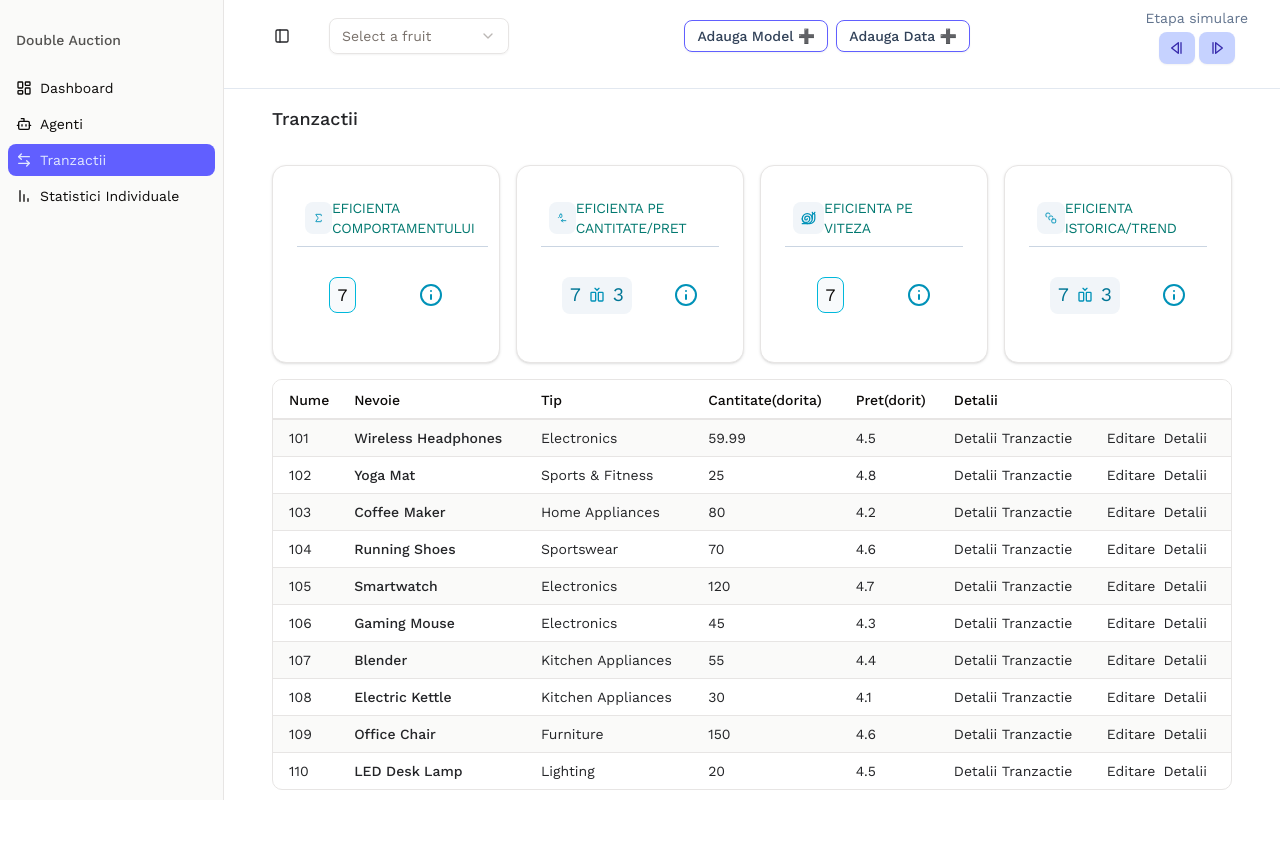
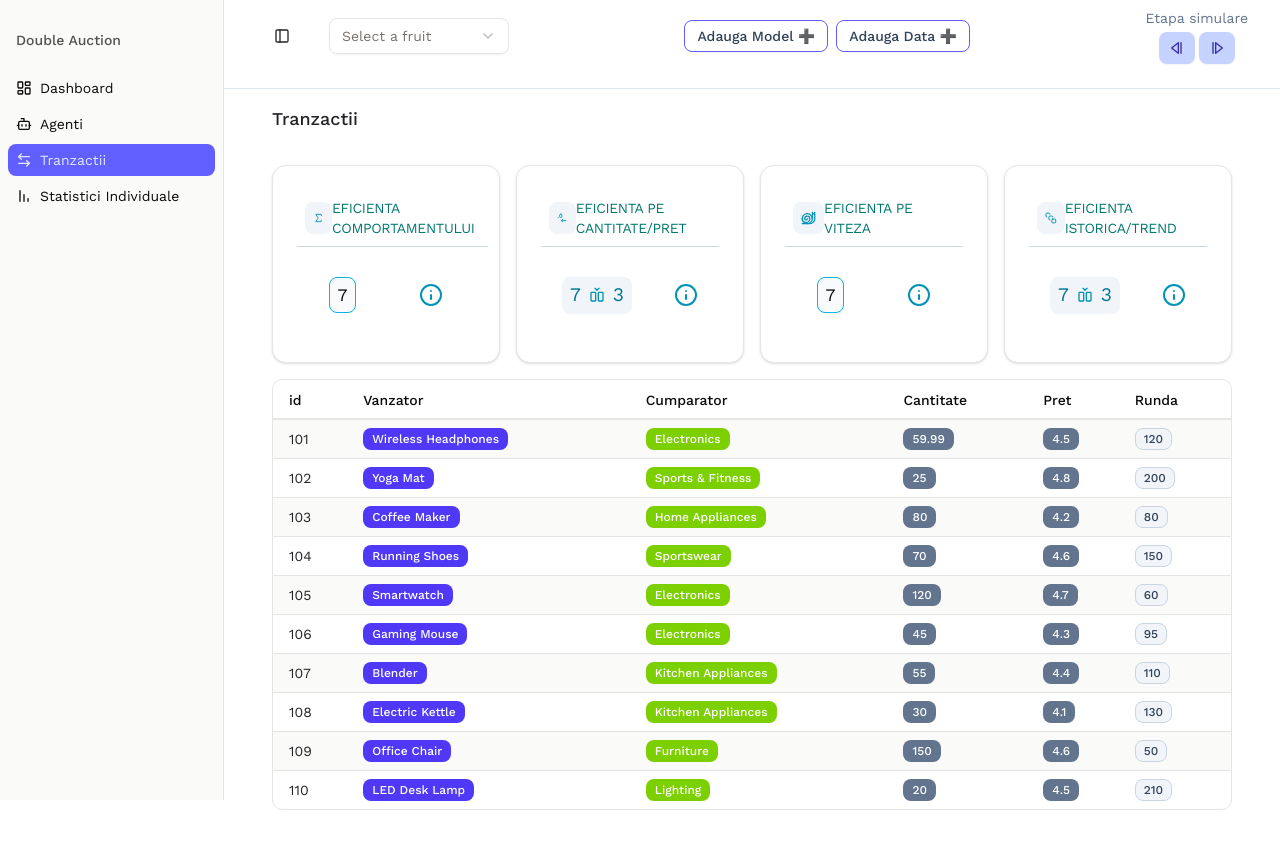
Before and after one commit to RobicaCodeaza/DoubleAuction-Ai, a React (Vite) app: page /tranzactii in a window 1280 px wide. Built offline with nearby package versions, Linux system fonts and the light colour scheme.

Commit message:
Feature/Tranzactii - Finished design

```diff
--- a/src/features/Tranzactii/TabelTranzactii.jsx
+++ b/src/features/Tranzactii/TabelTranzactii.jsx
@@ -1,3 +1,4 @@
+import { Badge } from '@/components/ui/badge'
 import {
     Table,
     TableBody,
@@ -116,13 +117,12 @@ export default function TabelTranzactii() {
             <Table>
                 <TableHeader>
                     <TableRow className="sticky top-0 bg-white after:absolute after:inset-x-0 after:bottom-0 after:h-px after:bg-stone-200 after:content-[''] dark:bg-stone-950 dark:after:bg-stone-800 [&>*]:whitespace-nowrap">
-                        <TableHead className="pl-4">Nume</TableHead>
-                        <TableHead>Nevoie</TableHead>
-                        <TableHead>Tip</TableHead>
-                        <TableHead>Cantitate(dorita)</TableHead>
-                        <TableHead>Pret(dorit)</TableHead>
-                        <TableHead>Detalii</TableHead>
-                        <TableHead></TableHead>
+                        <TableHead className="pl-4">id</TableHead>
+                        <TableHead>Vanzator</TableHead>
+                        <TableHead>Cumparator</TableHead>
+                        <TableHead>Cantitate</TableHead>
+                        <TableHead>Pret</TableHead>
+                        <TableHead>Runda</TableHead>
                     </TableRow>
                 </TableHeader>
                 <TableBody className="overflow-hidden">
@@ -133,17 +133,37 @@ export default function TabelTranzactii() {
                         >
                             <TableCell className="pl-4">{product.id}</TableCell>
                             <TableCell className="font-medium">
-                                {product.name}
+                                <Badge className="bg-indigo-600 text-white hover:bg-indigo-700">
+                                    {product.name}
+                                </Badge>
                             </TableCell>
-                            <TableCell>{product.category}</TableCell>
-                            <TableCell>{product.price}</TableCell>
-                            <TableCell>{product.rating}</TableCell>
                             <TableCell>
-                                <span>Detalii Tranzactie</span>
+                                <Badge className="bg-lime-500 text-white hover:bg-lime-600">
+                                    {product.category}
+                                </Badge>
                             </TableCell>
-                            <TableCell className={'flex gap-2'}>
-                                <span>Editare</span>
-                                <span>Detalii</span>
+                            <TableCell>
+                                {/* <Badge className="border border-slate-300 bg-slate-100 text-slate-700">
+                                    {product.price}
+                                </Badge> */}
+
+                                <Badge className="bg-slate-500 text-white hover:bg-slate-600">
+                                    {product.price}
+                                </Badge>
+                            </TableCell>
+                            <TableCell>
+                                {/* <Badge className="border border-slate-300 bg-slate-100 text-slate-700">
+                                    {product.rating}
+                                </Badge> */}
+
+                                <Badge className="bg-slate-500 text-white hover:bg-slate-600">
+                                    {product.rating}
+                                </Badge>
+                            </TableCell>
+                            <TableCell>
+                                <Badge className="border border-slate-300 bg-slate-100 text-slate-700">
+                                    {product.stockQuantity}
+                                </Badge>
                             </TableCell>
                         </TableRow>
                     ))}
```
